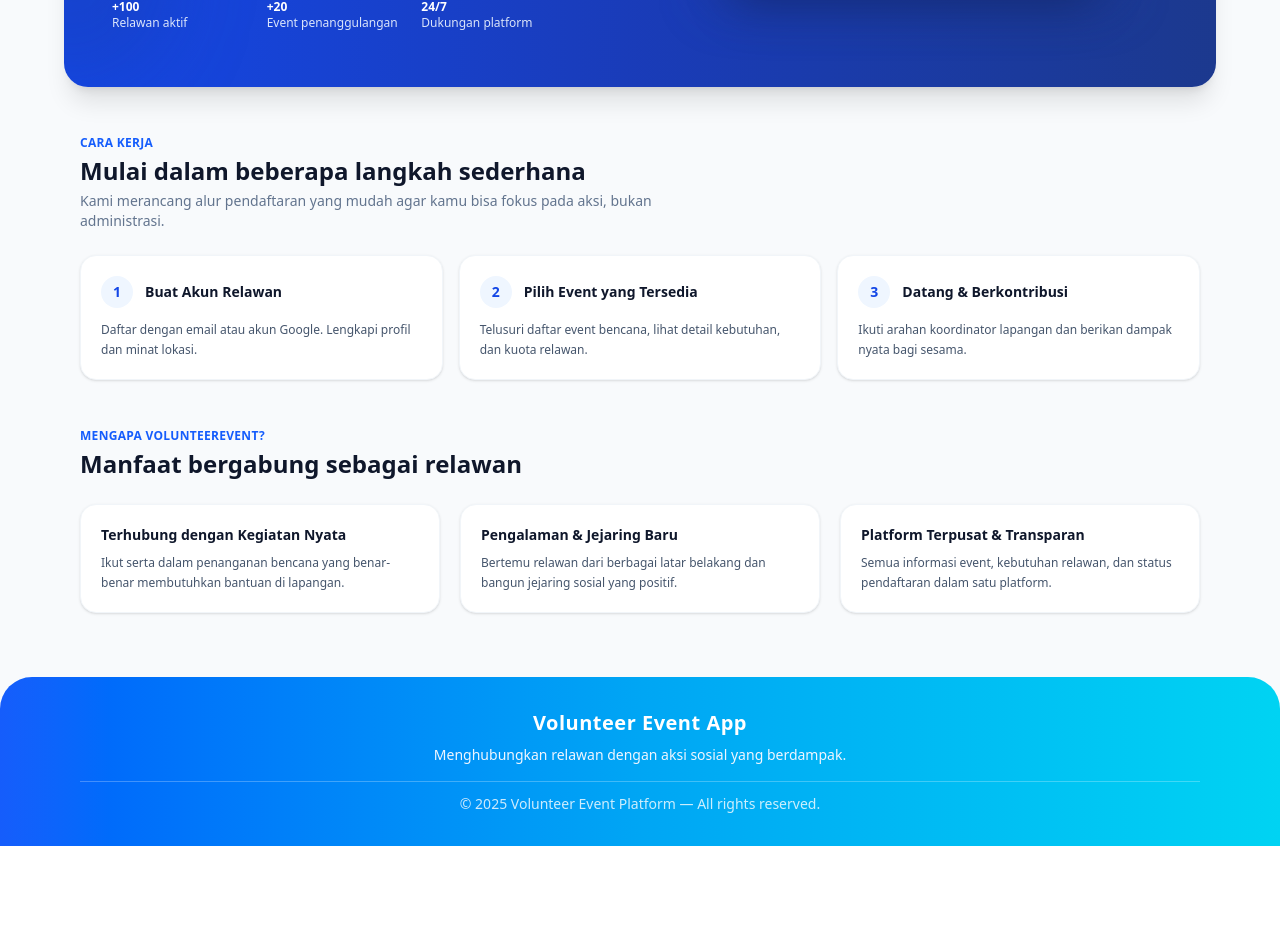
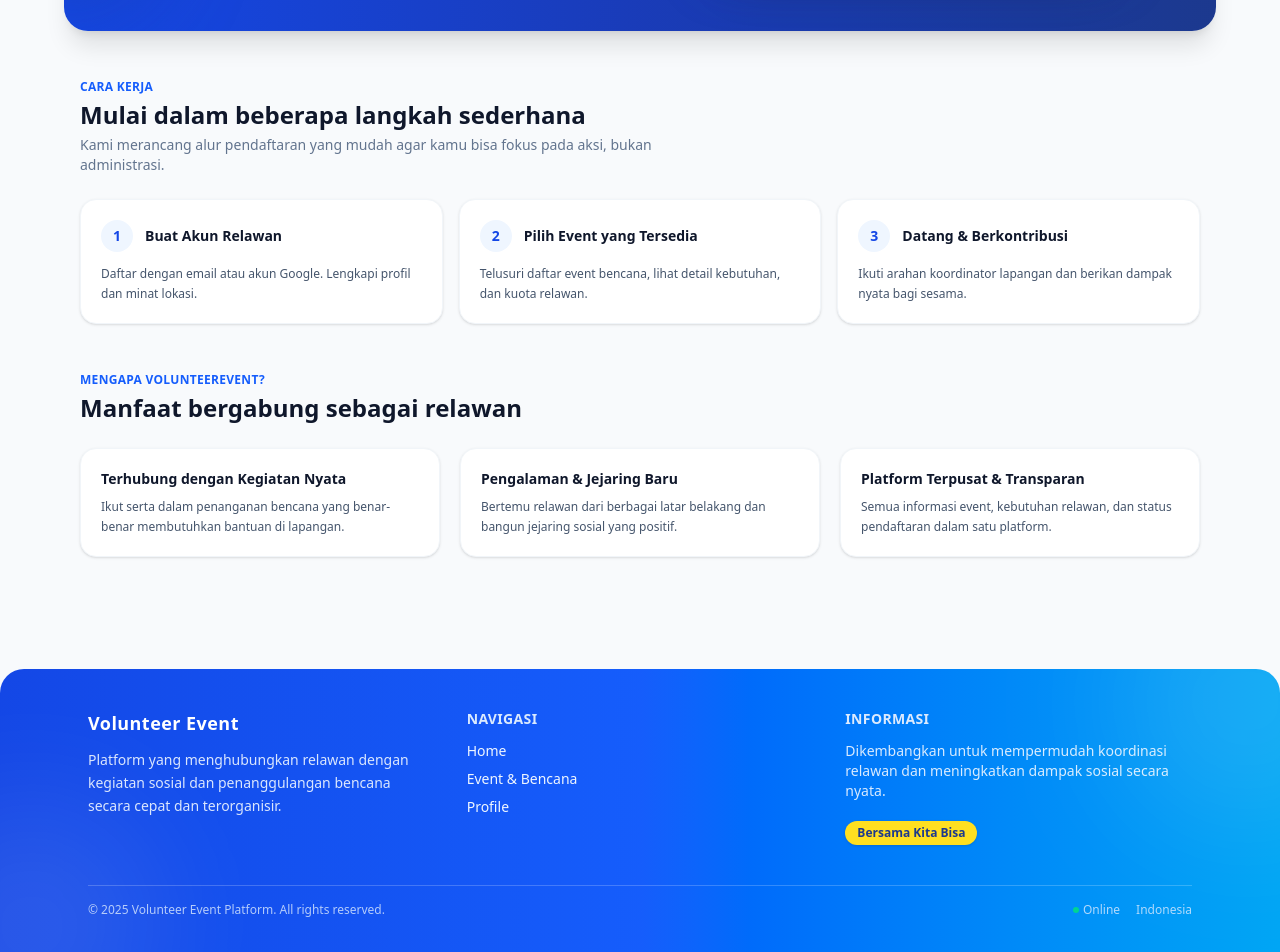
Before and after one commit to liaa-aa/Project-API, a React (Vite) app in the folder frontend/: page / in a window 1280 px wide. Shown: the part 425-1377 px from the top of the page. Before the commit the page ends 1271 px from the top, so only its background shows below. Built offline with nearby package versions, Linux system fonts and the light colour scheme.

Commit message:
perbaikan UI

```diff
--- a/frontend/src/api/adminApi.js
+++ b/frontend/src/api/adminApi.js
@@ -27,8 +27,6 @@ export const adminFetchStats = async () => {
     throw new Error(data.message || "Gagal memuat statistik admin");
   }
 
-  // Backend mengembalikan:
-  // { totalUsers, totalEvents, totalVolunteers }
   return {
     totalRelawan: Number(data.totalVolunteers ?? 0),
     totalEventBencana: Number(data.totalEvents ?? 0),
@@ -91,7 +89,6 @@ export const adminFetchEvents = async () => {
 // CRUD EVENT (GraphQL: createBencana, updateBencana, deleteBencana)
 // ===================
 
-// payload: { title, description, location, type, date, maxVolunteers }
 export const createEvent = async (payload) => {
   const query = `
     mutation CreateBencana(
@@ -220,7 +217,7 @@ export const adminFetchUsers = async () => {
   return data;
 };
 
-// Ambil detail user by id (untuk modal detail di AdminUsers)
+// Ambil detail user by id
 export const adminFetchUserById = async (userId) => {
   const res = await fetch(`${API_BASE_URL}/users/${userId}`, {
     method: "GET",
@@ -300,7 +297,7 @@ export const adminDeleteUser = async (id) => {
 };
 
 // ===================
-// DAFTAR RELAWAN PER EVENT (GraphQL + REST user) - SUDAH ADA
+// DAFTAR RELAWAN PER EVENT (GraphQL + REST user) - FIXED ✅
 // ===================
 export const fetchVolunteersByEvent = async (bencanaId) => {
   const query = `
@@ -330,11 +327,20 @@ export const fetchVolunteersByEvent = async (bencanaId) => {
   await Promise.all(
     uniqueUserIds.map(async (userId) => {
       try {
-        const res = await fetch(`${API_BASE_URL}/users/${userId}`);
+        // ✅ FIX: pakai auth headers
+        const res = await fetch(`${API_BASE_URL}/users/${userId}`, {
+          method: "GET",
+          headers: getAuthHeaders(),
+        });
+
+        // kalau 401/403, biar gampang debug
+        if (!res.ok) {
+          // jangan throw, biar user lain tetap kebaca
+          return;
+        }
+
         const user = await res.json().catch(() => null);
-        if (res.ok && user) {
-          userMap[userId] = user;
-        }
+        if (user) userMap[userId] = user;
       } catch {
         // abaikan
       }
@@ -343,6 +349,7 @@ export const fetchVolunteersByEvent = async (bencanaId) => {
 
   return registrations.map((reg) => {
     const user = userMap[reg.userId] || null;
+
     return {
       ...reg,
       _id: reg.id,
--- a/frontend/src/components/Footer.jsx
+++ b/frontend/src/components/Footer.jsx
@@ -1,24 +1,88 @@
 export default function Footer() {
   return (
-    <footer className="mt-0 w-full bg-linear-to-r rounded-t-4xl from-blue-600 via-sky-500 to-cyan-400 text-white py-8">
-      <div className="relative max-w-6xl mx-auto px-4 text-center space-y-2">
-        {/* dekorasi blur kalau mau, tapi ini tidak memengaruhi tinggi */}
-        {/*
-        <div className="pointer-events-none absolute -top-16 -left-10 h-40 w-40 rounded-full bg-white/15 blur-3xl" />
-        <div className="pointer-events-none absolute -bottom-20 -right-10 h-48 w-48 rounded-full bg-blue-900/25 blur-3xl" />
-        */}
+    <footer className="mt-12">
+      <div className="relative overflow-hidden rounded-t-3xl bg-gradient-to-r from-blue-700 via-blue-600 to-sky-500 text-white">
+        {/* decorative blur */}
+        <div className="absolute -top-24 -right-24 h-64 w-64 rounded-full bg-white/10 blur-3xl" />
+        <div className="absolute -bottom-24 -left-24 h-64 w-64 rounded-full bg-white/10 blur-3xl" />
 
-        <h2 className="text-lg md:text-xl font-semibold tracking-wide">
-          Volunteer Event App
-        </h2>
-        <p className="text-xs md:text-sm text-blue-50">
-          Menghubungkan relawan dengan aksi sosial yang berdampak.
-        </p>
+        <div className="relative max-w-6xl mx-auto px-6 py-10">
+          <div className="grid grid-cols-1 md:grid-cols-3 gap-8">
+            {/* Brand */}
+            <div className="space-y-3">
+              <h2 className="text-lg font-bold tracking-wide">
+                Volunteer Event
+              </h2>
+              <p className="text-sm text-blue-50/90 leading-relaxed">
+                Platform yang menghubungkan relawan dengan kegiatan sosial dan
+                penanggulangan bencana secara cepat dan terorganisir.
+              </p>
+            </div>
 
-        <div className="border-t border-white/25 mt-4 pt-3">
-          <p className="text-xs md:text-sm text-white/80">
-            © 2025 Volunteer Event Platform — All rights reserved.
-          </p>
+            {/* Navigation */}
+            <div className="space-y-3">
+              <h3 className="text-sm font-semibold tracking-wide uppercase text-blue-100">
+                Navigasi
+              </h3>
+              <ul className="space-y-2 text-sm">
+                <li>
+                  <a
+                    href="/"
+                    className="text-blue-50 hover:text-yellow-300 transition"
+                  >
+                    Home
+                  </a>
+                </li>
+                <li>
+                  <a
+                    href="/events"
+                    className="text-blue-50 hover:text-yellow-300 transition"
+                  >
+                    Event & Bencana
+                  </a>
+                </li>
+                <li>
+                  <a
+                    href="/profile"
+                    className="text-blue-50 hover:text-yellow-300 transition"
+                  >
+                    Profile
+                  </a>
+                </li>
+              </ul>
+            </div>
+
+            {/* Info */}
+            <div className="space-y-3">
+              <h3 className="text-sm font-semibold tracking-wide uppercase text-blue-100">
+                Informasi
+              </h3>
+              <p className="text-sm text-blue-50/90">
+                Dikembangkan untuk mempermudah koordinasi relawan dan
+                meningkatkan dampak sosial secara nyata.
+              </p>
+
+              <div className="inline-flex items-center gap-2 mt-2 rounded-full bg-yellow-300 px-3 py-1 text-xs font-semibold text-blue-900 shadow-sm">
+                 Bersama Kita Bisa
+              </div>
+            </div>
+          </div>
+
+          {/* bottom */}
+          <div className="mt-10 border-t border-white/20 pt-4 flex flex-col sm:flex-row items-center justify-between gap-3">
+            <p className="text-xs text-blue-100/80">
+              © {new Date().getFullYear()} Volunteer Event Platform. All rights
+              reserved.
+            </p>
+
+            <div className="flex items-center gap-4 text-xs text-blue-100/80">
+              <span className="inline-flex items-center gap-1">
+                <span className="h-1.5 w-1.5 rounded-full bg-emerald-400" />
+                Online
+              </span>
+              <span>Indonesia</span>
+            </div>
+          </div>
         </div>
       </div>
     </footer>
--- a/frontend/src/pages/Home.jsx
+++ b/frontend/src/pages/Home.jsx
@@ -48,20 +48,7 @@ const Home = () => {
                 </Link>
               </div>
 
-              <div className="mt-6 grid grid-cols-3 gap-4 max-w-md text-xs text-blue-50/90">
-                <div>
-                  <p className="font-semibold text-white">+100</p>
-                  <p>Relawan aktif</p>
-                </div>
-                <div>
-                  <p className="font-semibold text-white">+20</p>
-                  <p>Event penanggulangan</p>
-                </div>
-                <div>
-                  <p className="font-semibold text-white">24/7</p>
-                  <p>Dukungan platform</p>
-                </div>
-              </div>
+              {/* ✅ HAPUS: statistik dummy (Relawan aktif / Event penanggulangan / Dukungan platform) */}
             </div>
 
             {/* KANAN: GAMBAR */}
```
